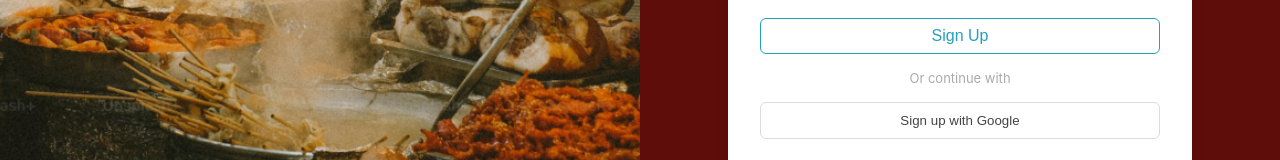
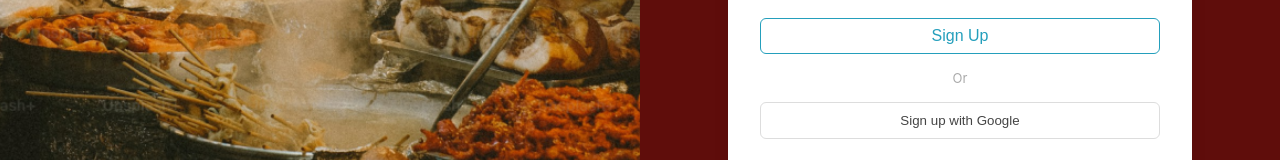
Before and after one commit to AliceUwase/vendor-app, a React (Create React App) app: page /signup in a window 1280 px wide. Shown: the part 491-651 px from the top of the page. Built offline with nearby package versions, Linux system fonts and the light colour scheme.

Commit message:
Update on SignUp component

```diff
--- a/src/Components/VendorApp/SignUp.jsx
+++ b/src/Components/VendorApp/SignUp.jsx
@@ -33,12 +33,12 @@ export const SignUp = () => {
             <div className="checkbox-row">
               <input type="checkbox" id="terms" />
               <label htmlFor="terms">
-                I agree to the <a href="#">Terms and Privacy Policy</a>
+              I agree to the <a href="/terms-and-privacy">Terms and Privacy Policy</a>
               </label>
             </div>
             <button type="submit" className="signup-btn">Sign Up</button>
           </form>
-          <div className="divider">Or continue with</div>
+          <div className="divider">Or</div>
           <button className="google-btn">Sign up with Google</button>
           <div className="login-link">
             <p>
```
